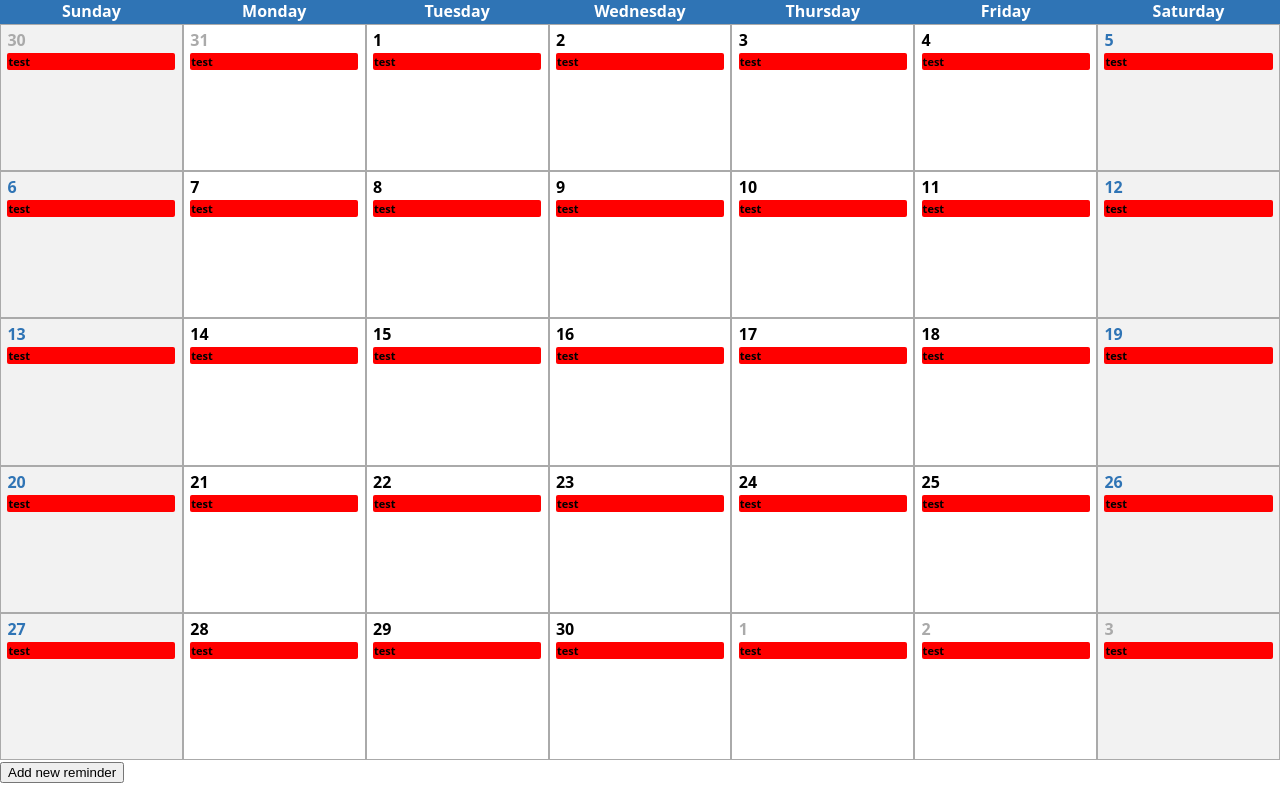
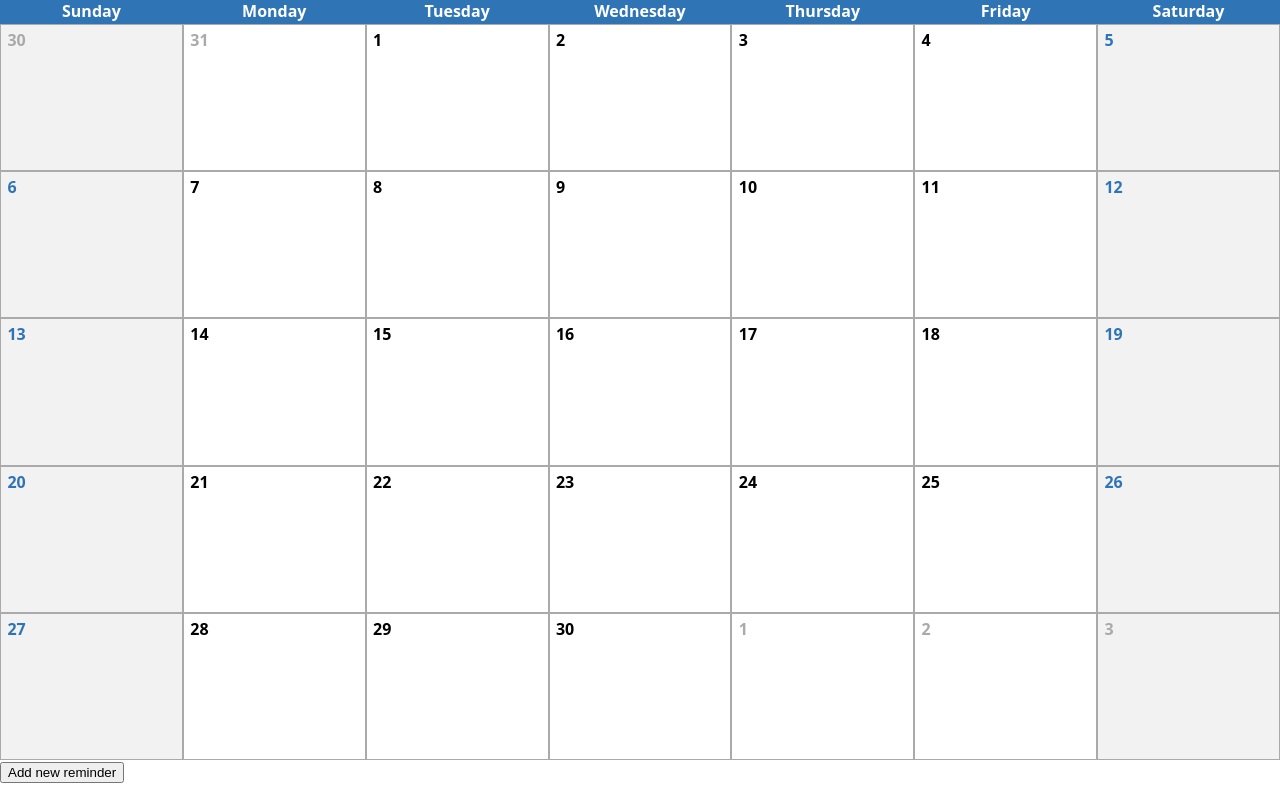
Before and after one commit to rena1234/react-calendar, a React app: page / in a window 1280 px wide. Built offline with nearby package versions, Linux system fonts and the light colour scheme.

Commit message:
add reminder feature working

```diff
--- a/src/components/cell/Cell.js
+++ b/src/components/cell/Cell.js
@@ -5,14 +5,18 @@ import dayjs from 'dayjs';
 import ReminderContext from 'Context/Context';
 
 function Cell(props) {
-  console.log(useContext(ReminderContext));
+  const { months } = useContext(ReminderContext);
+  const reminders = months[props.day.get('month')][props.day.get('date') - 1]
+
 	return(
 		<div className={style['cell']}>
       <div className={
           `${style['cell__number']} ${props.day.get('month') != dayjs().get('month')? style['cell__number--out--month'] : ''} `}>
         {props.day.get('date')}</div>
       <div className={style['cell__reminder--container']}>
-        <Reminder text="test"  />
+        { React.Children.toArray(
+           reminders.map( r => <Reminder reminder={r}/> )
+           )}
       </div>
 		</div>
 	);
--- a/src/components/dialog-add-reminder/DialogAddReminder.js
+++ b/src/components/dialog-add-reminder/DialogAddReminder.js
@@ -15,7 +15,16 @@ function DialogAddReminder(props) {
 
   const { months, setMonths } = useContext(ReminderContext);
 
-  const addReminder = (inputs) => {
+  const addReminder = ({city, date, text, time, color}) => {
+    console.log(date);
+    const day = parseInt(date.split('-')[2]);
+    const month = parseInt(date.split('-')[1]);
+    let updatedMonths = JSON.parse(JSON.stringify(months));
+    updatedMonths[month - 1][day - 1].push(
+        {text: text, color: color, time: time, city: city});
+    console.log({updated: updatedMonths});
+    console.log(month, day);
+    setMonths(updatedMonths);
   }
 
   const {inputs, handleInputChange, handleSubmit} = useSubmit(addReminder);
@@ -30,6 +39,7 @@ function DialogAddReminder(props) {
             name="date"
             type="date"
             label="Data"
+            required
             inputProps={{ min: "2020-01-01", max: "2020-12-31" }}
             onChange={handleInputChange}
             value={inputs.date || ''}
@@ -42,6 +52,7 @@ function DialogAddReminder(props) {
             name="time"
             type="time"
             label="Time"
+            required
             onChange={handleInputChange}
             value={inputs.time || ''}
             InputLabelProps={{
@@ -64,6 +75,7 @@ function DialogAddReminder(props) {
             name="city"
             type="text"
             label="City"
+            required
             onChange={handleInputChange}
             value={inputs.city || ''}
             InputLabelProps={{
@@ -77,6 +89,7 @@ function DialogAddReminder(props) {
             name="text"
             type="text"
             label="Text"
+            required
             onChange={handleInputChange}
             value={inputs.text || ''}
             InputLabelProps={{
--- a/src/components/reminder/Reminder.js
+++ b/src/components/reminder/Reminder.js
@@ -1,13 +1,13 @@
 import React, { useState } from 'react';
 import style from './Reminder.module.scss';
 
-function Reminder(props) {
+function Reminder({reminder}) {
   const dynamicStyle = {
-    background: 'red'
+    background: reminder.color
   }
 	return(
 		<div className={style['reminder']} style={dynamicStyle}>
-      {props.text}
+      {reminder.text}
 		</div>
 	);
 }
```
